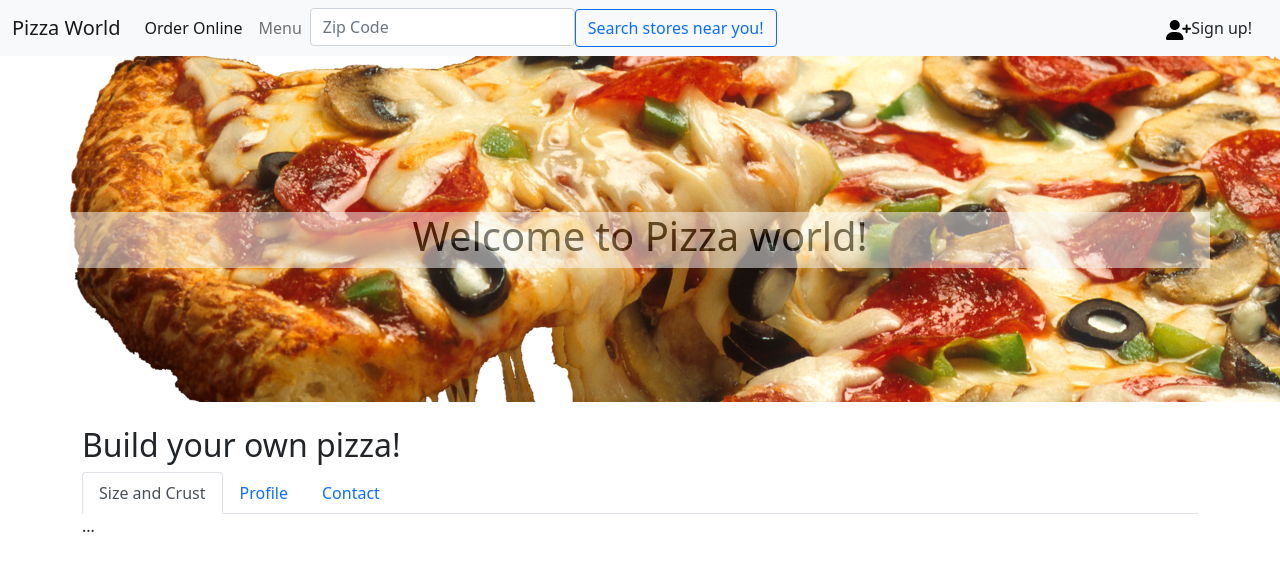
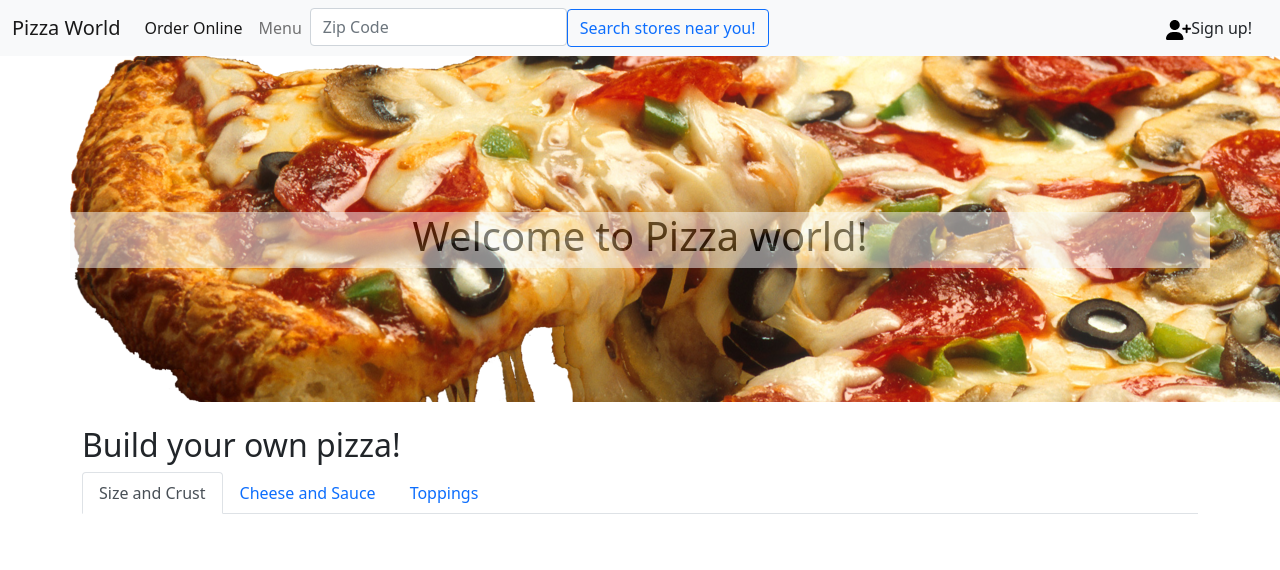
Before and after one commit to wilson-syring/codeup-web-exercises, a website: page order-pizza.html in a window 1280 px wide. Shown: the top 570 px of the page. Drawn offline with nearby package versions, Linux system fonts and the light colour scheme; files whose address does not match are found by name.

Commit message:
still rounding out my tabs

```diff
--- a/order-pizza.html
+++ b/order-pizza.html
@@ -25,14 +25,15 @@
             <a class="nav-link active" aria-current="page" href="#">Order Online</a>
           </li>
           <li class="nav-item">
-            <a class="nav-link" href="#">Menu</a></li>
-            <li class="nav-item">
-            <input class="form-control me-2" type="search" placeholder="Zip Code" aria-label="Search">
+            <a class="nav-link" href="#">Menu</a>
+          </li>
+          <li class="nav-item">
+            <input class="form-control p-auto" type="search" placeholder="Zip Code" aria-label="Search">
           </li>
         </ul>
         <div class="d-md-flex justify-content-md-end d-grid gap-2">
         <button class="btn btn-outline-primary" type="submit">Search stores near you!</button>
-      </div>
+        </div>
         <div class="signup">
           <a class="nav-link text-dark" href=""><img src="Pics/user-plus-solid.svg" height="20"; alt="sign up">Sign up!</a>
         </div>
@@ -57,19 +58,25 @@
   <!--tab section-->
   <ul class="nav nav-tabs" id="myTab" role="tablist">
     <li class="nav-item" role="presentation">
-      <button class="nav-link active" id="size and crust-tab" data-bs-toggle="tab" data-bs-target="#home" type="button" role="tab" aria-controls="home" aria-selected="true">Size and Crust</button>
+      <button class="nav-link active" id="size-and-crust-tab" data-bs-toggle="tab" data-bs-target="#home" type="button" role="tab" aria-controls="home" aria-selected="true">Size and Crust</button>
     </li>
     <li class="nav-item" role="presentation">
-      <button class="nav-link" id="profile-tab" data-bs-toggle="tab" data-bs-target="#profile" type="button" role="tab" aria-controls="profile" aria-selected="false">Profile</button>
+      <button class="nav-link" id="cheese-and-sauce-tab" data-bs-toggle="tab" data-bs-target="#profile" type="button" role="tab" aria-controls="profile" aria-selected="false">Cheese and Sauce</button>
     </li>
     <li class="nav-item" role="presentation">
-      <button class="nav-link" id="contact-tab" data-bs-toggle="tab" data-bs-target="#contact" type="button" role="tab" aria-controls="contact" aria-selected="false">Contact</button>
+      <button class="nav-link" id="toppings-tab" data-bs-toggle="tab" data-bs-target="#contact" type="button" role="tab" aria-controls="contact" aria-selected="false">Toppings</button>
     </li>
   </ul>
   <div class="tab-content" id="myTabContent">
-    <div class="tab-pane fade show active" id="home" role="tabpanel" aria-labelledby="home-tab">...</div>
-    <div class="tab-pane fade" id="profile" role="tabpanel" aria-labelledby="profile-tab">...</div>
-    <div class="tab-pane fade" id="contact" role="tabpanel" aria-labelledby="contact-tab">...</div>
+    <div class="tab-pane fade show active" id="size-and-crust" role="tabpanel" aria-labelledby="size-and-crust-tab">
+
+    </div>
+    <div class="tab-pane fade" id="cheese-and-sauce" role="tabpanel" aria-labelledby="cheese-and-sauce-tab">
+
+    </div>
+    <div class="tab-pane fade" id="toppings" role="tabpanel" aria-labelledby="toppings-tab">
+
+    </div>
   </div>
 </div>
 
```
